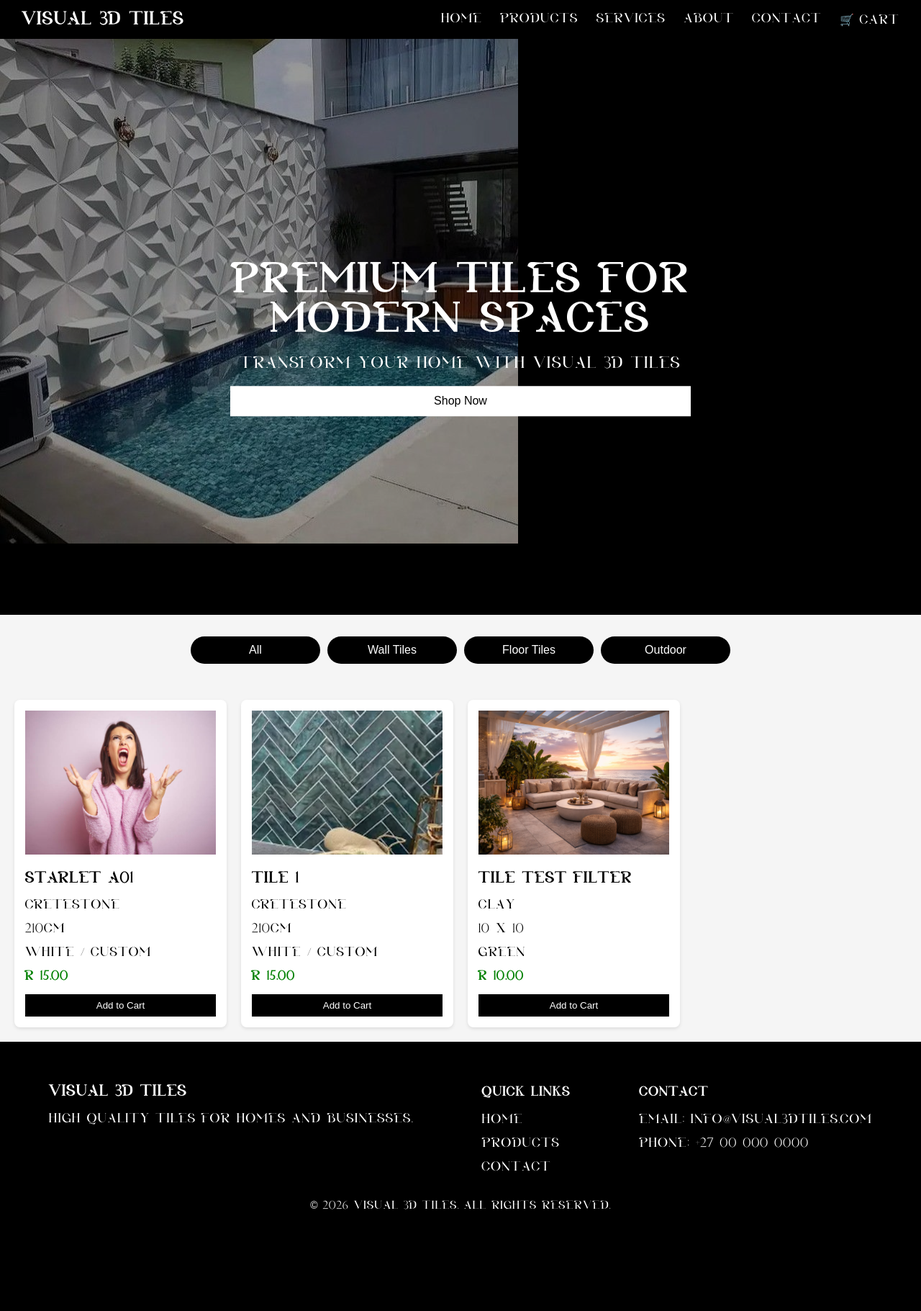
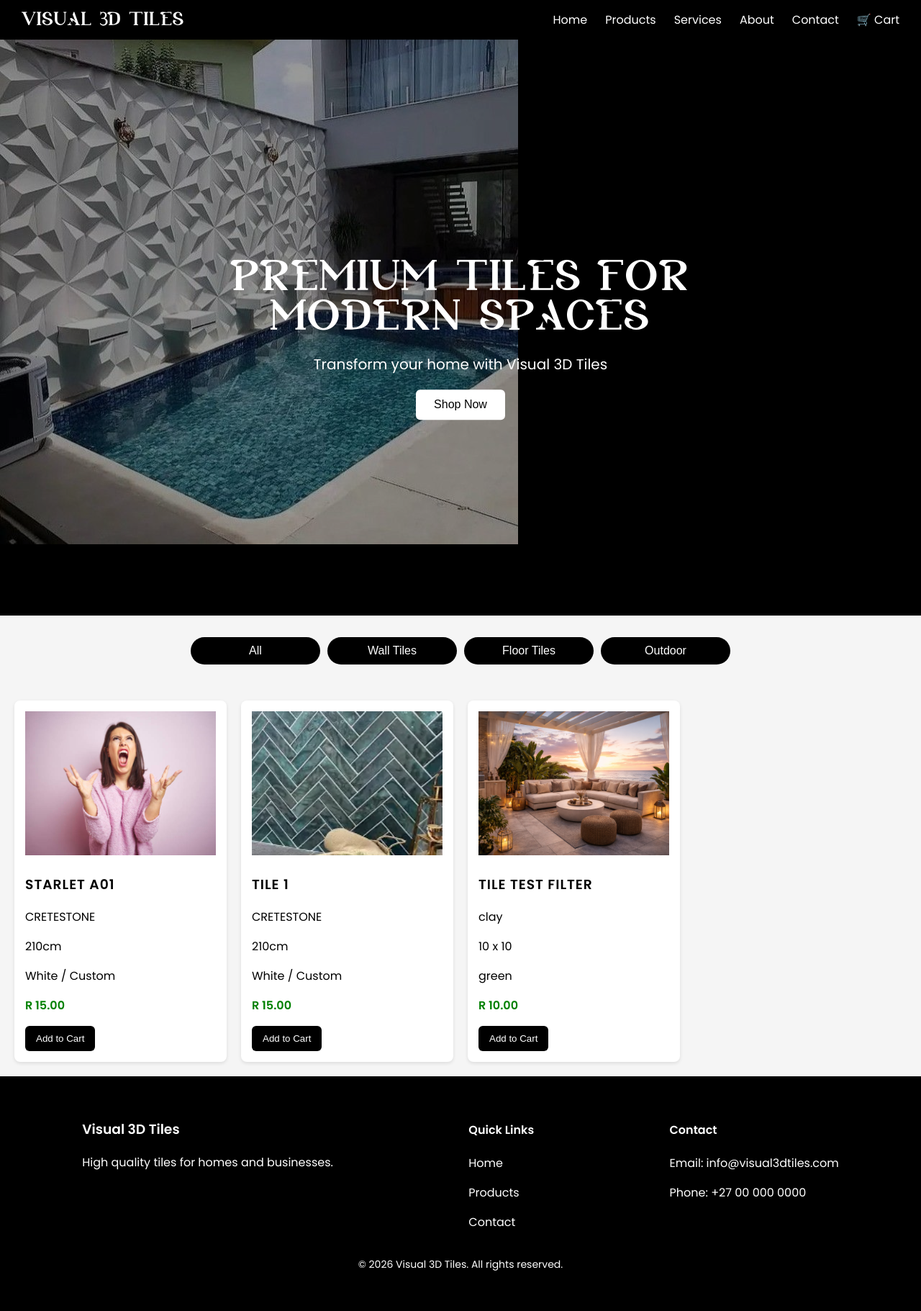
Before and after one commit to Saffah1910/visual-3d-tiles, a Django app: page / in a window 1280 px wide. Shown: the whole page at 72% size. Before the commit the page ends 1680 px from the top, so only its background shows below. Run offline with Django 5.2, Linux system fonts and the light colour scheme; data comes from the database, SQL or seed files in the repository.

Commit message:
new chges

```diff
--- a/store/templates/store/product_list.html
+++ b/store/templates/store/product_list.html
@@ -2,6 +2,7 @@
 <html>
 
 <head>
+    <link href="https://fonts.googleapis.com/css2?family=Poppins:wght@300;400;500;600&display=swap" rel="stylesheet">
     <title>Visual 3D Tiles</title>
     <style>
         @font-face {
@@ -71,10 +72,17 @@
         }
 
         body {
-            font-family: "Blanco", sans-serif;
+            font-family: 'Poppins', Arial, sans-serif;
             background: #f5f5f5;
             margin: 0;
             padding: 0;
+        }
+
+        .logo,
+        .hero-text h1,
+        h1,
+        h2 {
+            font-family: "Blanco", 'Poppins', sans-serif;
         }
 
         h1 {
@@ -128,6 +136,7 @@
             padding: 15px;
             border-radius: 8px;
             box-shadow: 0 2px 5px rgba(0, 0, 0, 0.1);
+            position: relative;
             transition: transform 0.3s ease, box-shadow 0.3s ease;
         }
 
@@ -147,6 +156,68 @@
             transform: scale(1.08);
         }
 
+        .product-name {
+            text-transform: uppercase;
+            font-weight: 600;
+            letter-spacing: 1px;
+        }
+
+        .product a {
+            text-decoration: none;
+            color: inherit;
+        }
+
+        /* invisible clickable layer */
+        .product-click {
+            position: absolute;
+            top: 0;
+            left: 0;
+            width: 100%;
+            height: 100%;
+            z-index: 1;
+        }
+
+        /* image container */
+        .image-container {
+            position: relative;
+            overflow: hidden;
+        }
+
+        /* overlay text */
+        .overlay-text {
+            position: absolute;
+            top: 50%;
+            left: 50%;
+            transform: translate(-50%, -50%);
+
+            background: rgba(0, 0, 0, 0.6);
+            color: white;
+
+            padding: 10px 20px;
+            font-size: 14px;
+            letter-spacing: 2px;
+
+            opacity: 0;
+            transition: 0.3s;
+        }
+
+        /* show overlay on hover */
+        .product:hover .overlay-text {
+            opacity: 1;
+        }
+
+        /* keep cart button clickable */
+        .cart-btn {
+            position: relative;
+            z-index: 2;
+        }
+
+        /* keep Add to Cart clickable */
+        .cart-btn {
+            position: relative;
+            z-index: 2;
+        }
+
         .price {
             font-weight: bold;
             color: green;
@@ -155,10 +226,11 @@
         button {
             background: black;
             color: white;
-            padding: 8px;
+            padding: 10px 15px;
             border: none;
-            width: 100%;
+            border-radius: 6px;
             cursor: pointer;
+            font-weight: 500;
         }
 
         * {
@@ -187,6 +259,9 @@
 
         /* Filters: Desktop buttons & Mobile dropdown */
         /* Desktop buttons container */
+
+
+
         .buttons-filter {
             display: flex;
             justify-content: center;
@@ -347,8 +422,20 @@
     <div class="products" id="products">
         {% for product in products %}
         <div class="product {{ product.category }}">
-            <img src="{{ product.image.url }}">
-            <h3>{{ product.name }}</h3>
+
+            <a href="{% url 'product_detail' product.id %}" class="product-click"></a>
+
+            <div class="image-container">
+
+                <img src="{{ product.image.url }}">
+
+                <div class="overlay-text">
+                    VIEW TILE
+                </div>
+            </div>
+
+            <h3 class="product-name">{{ product.name|upper }}</h3>
+
             <p>{{ product.material }}</p>
             <p>{{ product.dimensions }}</p>
             <p>{{ product.colors }}</p>
--- a/store/urls.py
+++ b/store/urls.py
@@ -11,4 +11,6 @@ urlpatterns = [
 
     path('checkout/', views.checkout, name='checkout'),
     path('pay/<int:order_id>/', views.payment, name='payment'),
+
+    path('product/<int:id>/', views.product_detail, name='product_detail'),
 ]
--- a/store/views.py
+++ b/store/views.py
@@ -11,6 +11,13 @@ def product_list(request):
     products = Product.objects.all()
     return render(request, 'store/product_list.html', {
         'products': products
+    })
+
+def product_detail(request, id):
+    product = get_object_or_404(Product, id=id)
+
+    return render(request, 'store/product_detail.html', {
+        'product': product
     })
 
 
```
Also changed, not shown: store/templates/store/product_detail.html (added, +107 -0 lines), db.sqlite3, store/migrations/0004_remove_product_description_product_image2_and_more.py (added).
